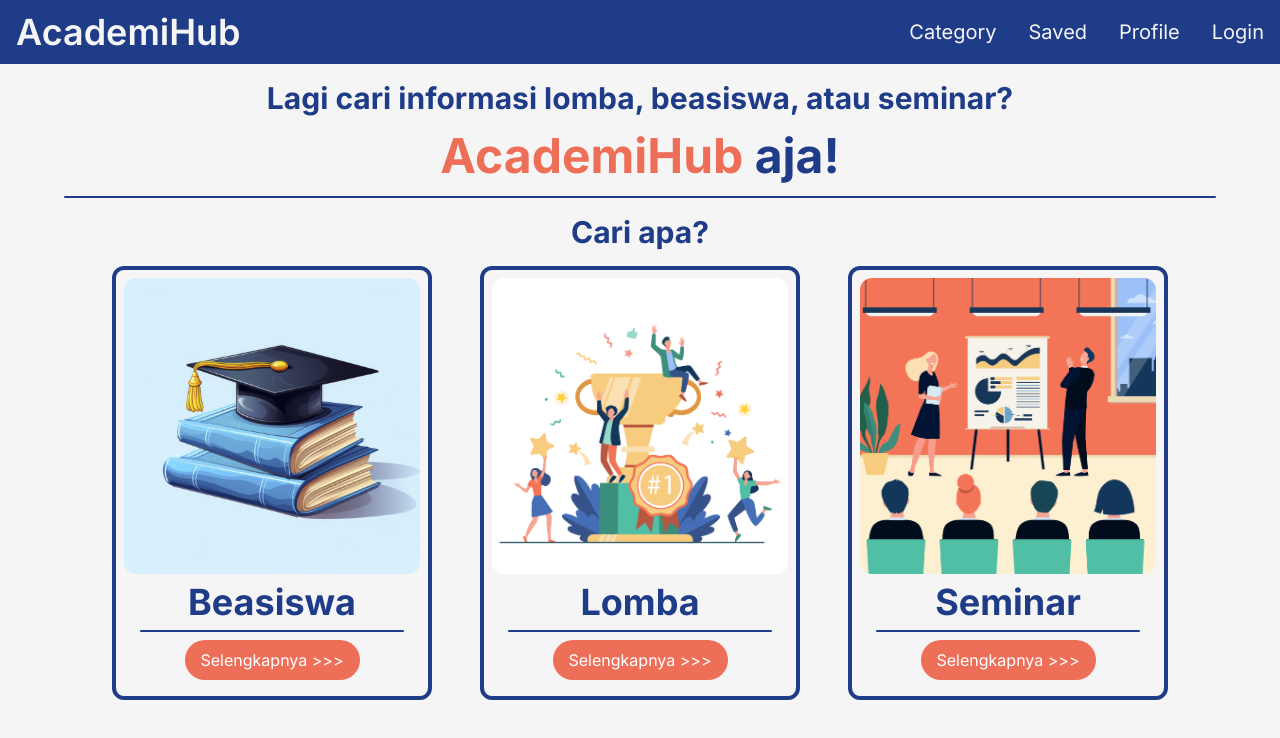
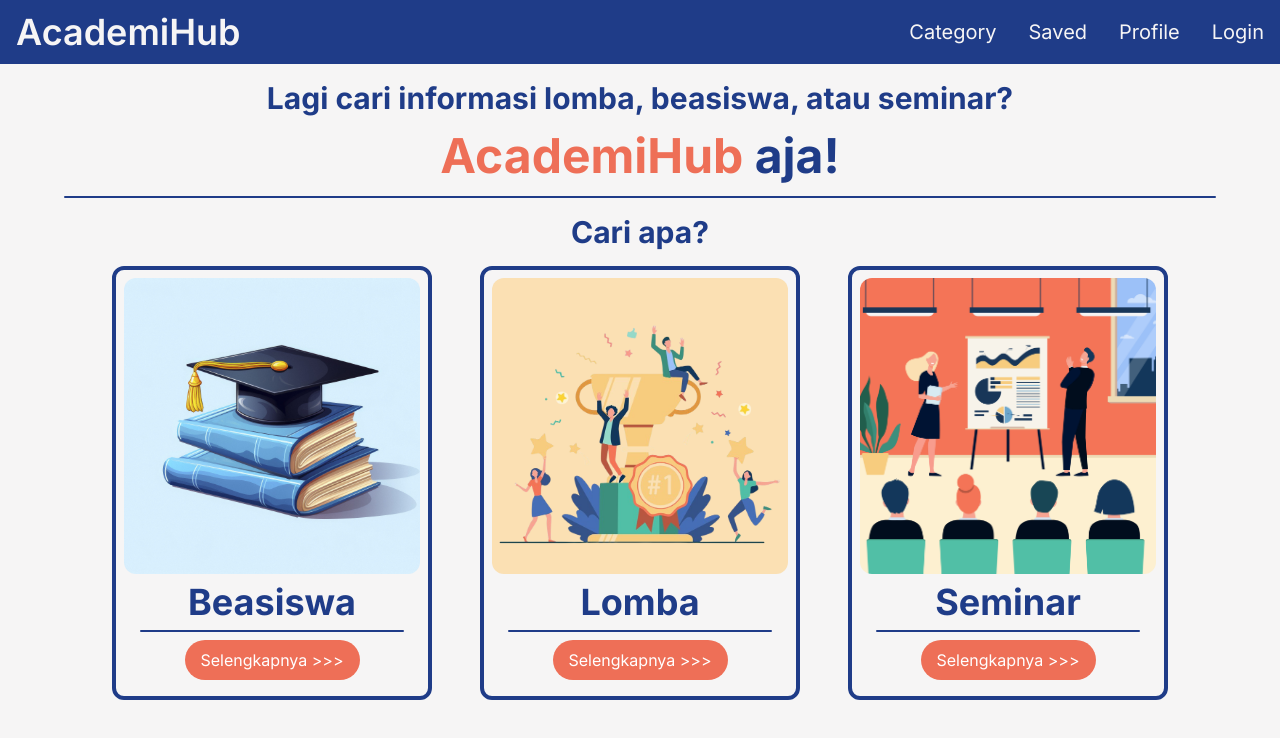
Before and after one commit to Arlow5761/academihub, a Next.js app: page / in a window 1280 px wide. Shown: the top 738 px of the page. Built offline with nearby package versions, Linux system fonts and the light colour scheme.

Commit message:
refactor: change the color of the competition image

```diff
--- a/app/components/CardSection.jsx
+++ b/app/components/CardSection.jsx
@@ -11,7 +11,7 @@ const projectData = [
   {
     id: 2,
     title: "Lomba",
-    image:"/images/Lomba2.jpg",
+    image:"/images/Lomba3.png",
     url:"/lomba",
   },
   {
```
Also changed, not shown: public/images/Lomba3.png (added).
